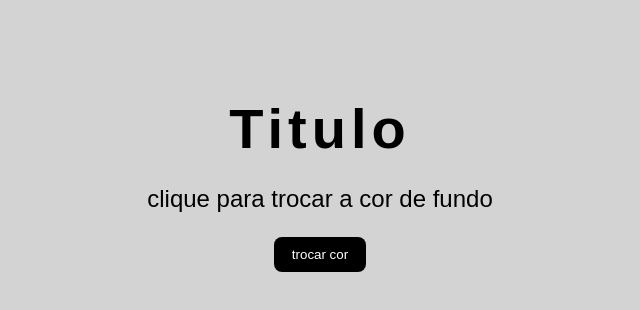
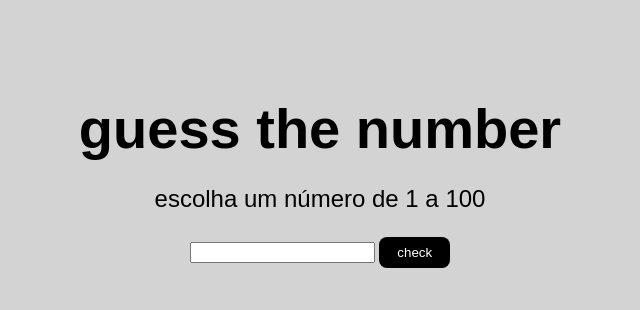
Before and after one commit to Gian-vie/web-Basic, a plain HTML site: page index.html in a window 1280 px wide. Shown: the whole page, without its empty margins (320-960 px from the left). Drawn offline with Linux system fonts and the light colour scheme.

Commit message:
proj 19 random number guess

```diff
--- a/index.html
+++ b/index.html
@@ -8,9 +8,15 @@
   </head>
   <body>
     <div id="body">
-      <h1 id="title">Titulo</h1>
+      <h1>guess the number</h1>
+      <p>escolha um número de 1 a 100</p>
+      <input type="number" name="guess" id="guess">
+      <button onclick="checkGuess()">check</button>
+      <p id="message"></p>
+      <!-- <h1 id="title">Titulo</h1>
       <p>clique para trocar a cor de fundo</p>
-      <button onclick="changeColor()">trocar cor</button>
+      <button onclick="changeColor()">trocar cor</button> -->
+
       <!-- <ul id="numberList"></ul> -->
       <!-- <h1 id="tabelaCores"></h1> -->
       <!-- <p id="greeting"></p> -->
--- a/main.js
+++ b/main.js
@@ -117,13 +117,34 @@ let numberList = document.getElementById("numberList");
 
 // proj 17 obj (Math) random background color
 
-let cores = ['red', 'blue', 'yellow', 'green', 'grey']
+// let cores = ['red', 'blue', 'yellow', 'green', 'grey']
 
-function changeColor() {
-    // let bodyColor = document.getElementById('body')
-    let randomColor = cores[Math.floor(Math.random() * cores.length)]
-    //--> gera através do id
-    // bodyColor.style.backgroundColor = cores[Math.floor(Math.random() * 5)]
-    //--> gera direto pelo body
-    document.body.style.backgroundColor = randomColor
+// function changeColor() {
+//     // let bodyColor = document.getElementById('body')
+//     let randomColor = cores[Math.floor(Math.random() * cores.length)]
+//     //--> gera através do id
+//     // bodyColor.style.backgroundColor = cores[Math.floor(Math.random() * 5)]
+//     //--> gera direto pelo body
+//     document.body.style.backgroundColor = randomColor
+// }
+
+// proj 19 random number guess
+
+let random = Math.floor(Math.random() * 100 )
+console.log(random)
+let tries = 0
+
+
+function checkGuess() {
+    let guess = document.getElementById('guess').value
+    let message = document.getElementById('message')
+    tries++
+
+    if(random == guess){
+        message.innerHTML = 'Acerto miseravi! em ' + tries + ' tentativas';
+    } else if (random > guess){
+        message.innerHTML = 'ta baixo';
+    }else {
+        message.innerHTML = 'ta alto';
+    }
 }
--- a/style.css
+++ b/style.css
@@ -20,14 +20,13 @@ p {
 h1 {
     font-size: 3.5em;
     margin-bottom: 20px;
-    letter-spacing: 5px;
 }
 
 button {
     background-color: black;
     color: white;
     border: none;
-    padding: 10px 18px;
+    padding: 8px 18px;
     border-radius: 8px;
     cursor: pointer;
 }
```
